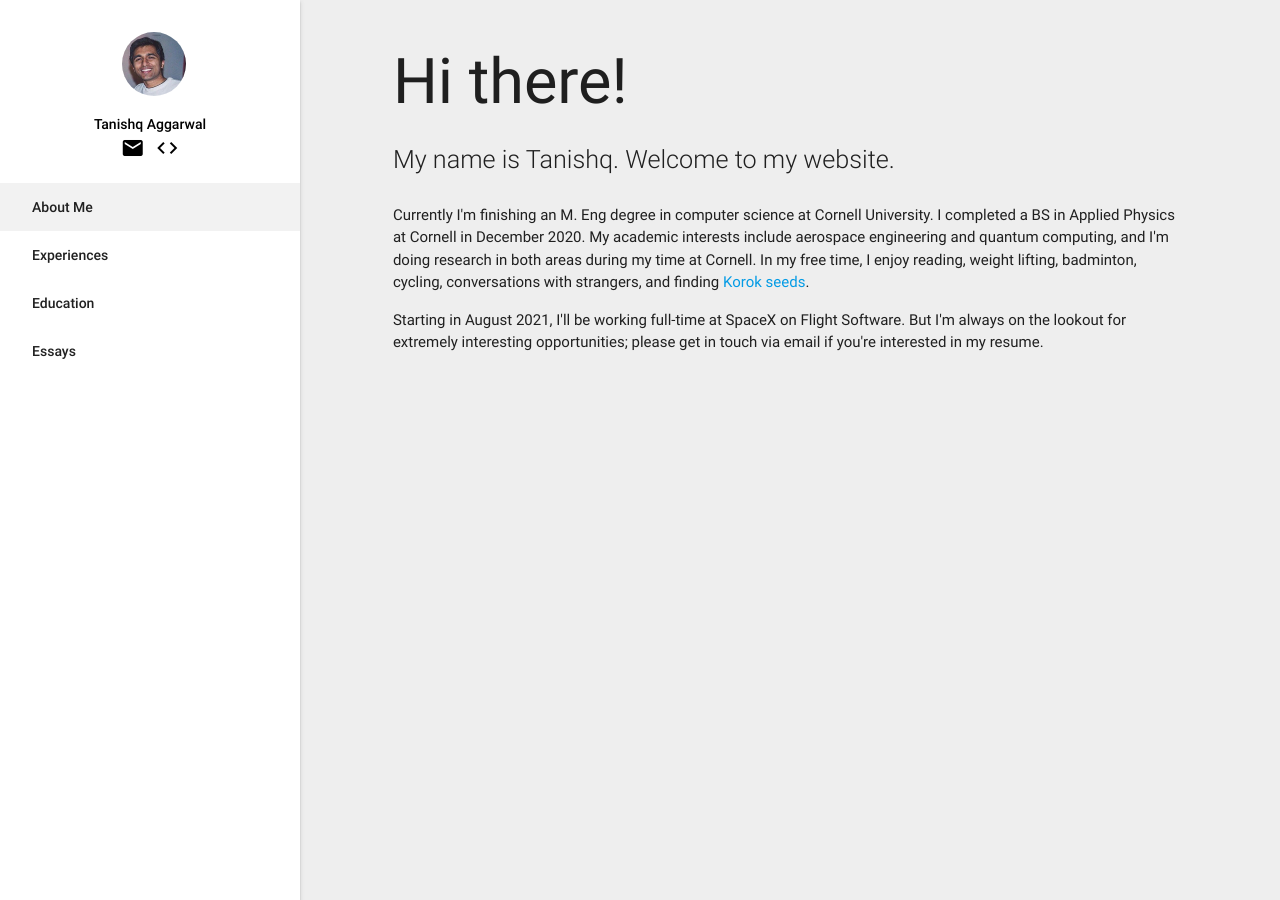
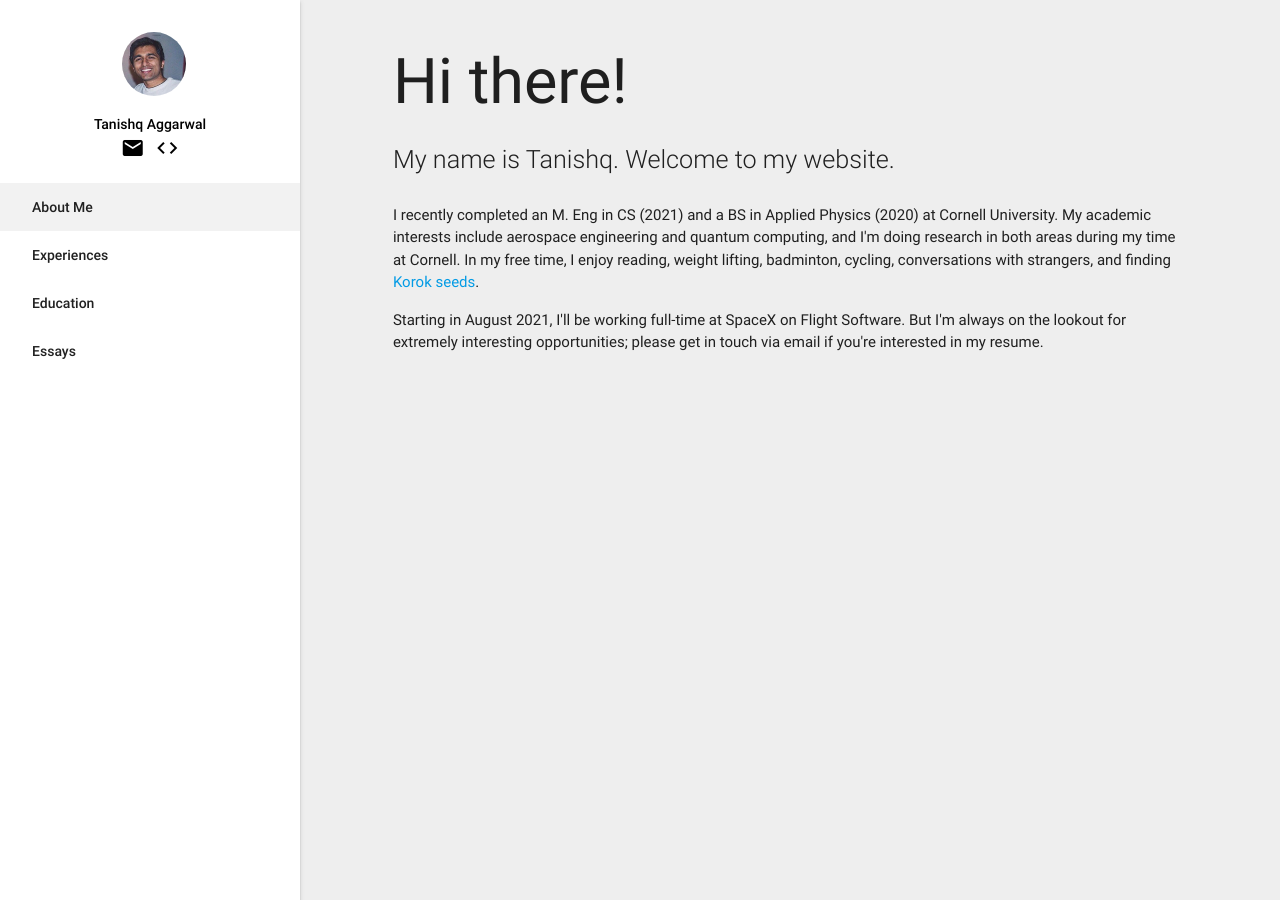
Before and after one commit to tanishqaggarwal/tanishqaggarwal.github.io, a Jekyll site: the page index.html, which Jekyll copies as it is, in a window 1280 px wide. Built offline with Jekyll 4.4.1, drawn with Linux system fonts in a browser that asks for light colours; nearby versions of some CDN libraries.

Commit message:
Update index.html

```diff
--- a/index.html
+++ b/index.html
@@ -84,7 +84,7 @@
                     <div id="about-me" class="content">
                         <h1>Hi there!</h1>
                         <p class="flow-text">My name is Tanishq. Welcome to my website.</p>
-                        <p>Currently I'm finishing an M. Eng degree in computer science at Cornell University. I completed a BS in Applied Physics at Cornell in December 2020. My academic interests include aerospace engineering and quantum computing, and I'm doing research in both areas during my time at Cornell. In my free time, I enjoy reading, weight lifting, badminton, cycling, conversations with strangers, and finding <a href="https://en.wikipedia.org/wiki/The_Legend_of_Zelda:_Breath_of_the_Wild">Korok seeds</a>.</p>
+                        <p>I recently completed an M. Eng in CS (2021) and a BS in Applied Physics (2020) at Cornell University. My academic interests include aerospace engineering and quantum computing, and I'm doing research in both areas during my time at Cornell. In my free time, I enjoy reading, weight lifting, badminton, cycling, conversations with strangers, and finding <a href="https://en.wikipedia.org/wiki/The_Legend_of_Zelda:_Breath_of_the_Wild">Korok seeds</a>.</p>
                         <p>Starting in August 2021, I'll be working full-time at SpaceX on Flight Software. But I'm always on the lookout for extremely interesting opportunities; please get in touch via email if you're interested in my resume.</p>
                     </div>
                     <div id="experiences" class="content hide">
```
